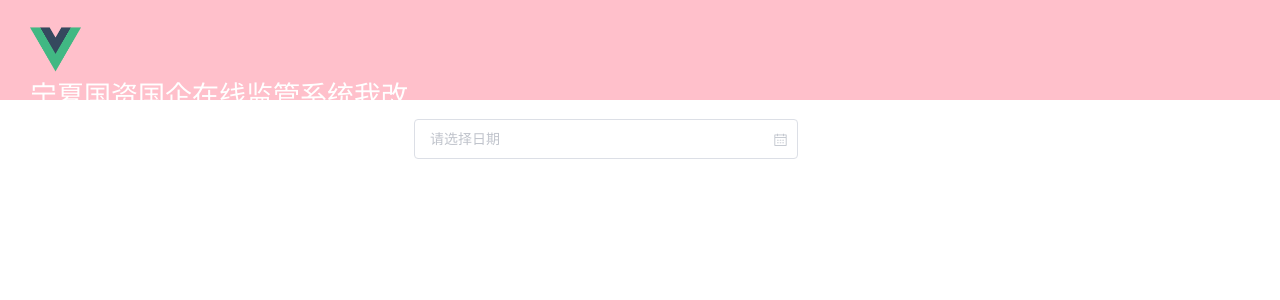
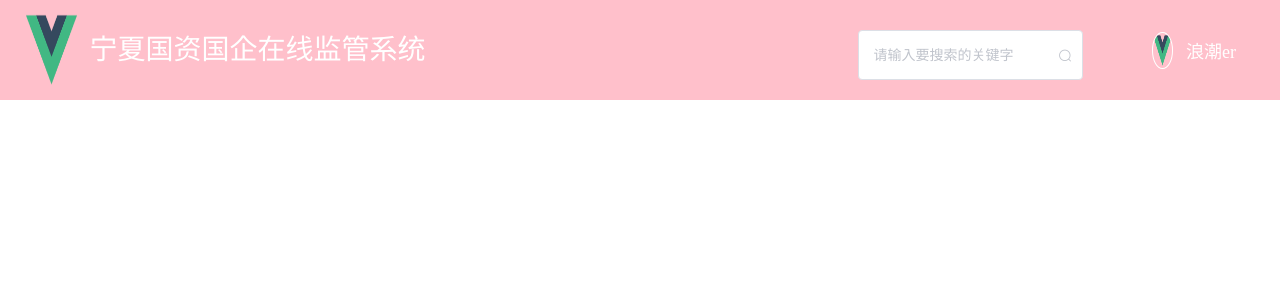
Before and after one commit to xuanhuazz/nxmh, a Vue app: page / in a window 1280 px wide. Shown: the top 300 px of the page. Built offline with nearby package versions, Linux system fonts and the light colour scheme; a small style sheet from the web is missing.

Commit message:
'Header'

```diff
--- a/public/index.html
+++ b/public/index.html
@@ -5,6 +5,7 @@
     <meta http-equiv="X-UA-Compatible" content="IE=edge">
     <meta name="viewport" content="width=device-width,initial-scale=1.0">
     <link rel="icon" href="<%= BASE_URL %>favicon.ico">
+    <link rel="stylesheet" href="https:////at.alicdn.com/t/font_3291071_b8llov1n8i.css">
     <title><%= htmlWebpackPlugin.options.title %></title>
   </head>
   <body>
--- a/src/components/Header.vue
+++ b/src/components/Header.vue
@@ -1,22 +1,29 @@
 <template>
   <div class="header">
-  <div>
-    <img src="@/assets/logo.png" alt="" class="logo">
+    <div class="logo">
+      <img src="@/assets/logo.png" alt="" />
     </div>
-  <div class="title">宁夏国资国企在线监管系统我改了改</div>
-  <el-input class="input"
-    placeholder="请选择日期"
-    suffix-icon="el-icon-date"
-    v-model="input1">
-  </el-input>
+    <div class="title">宁夏国资国企在线监管系统</div>
+    <div class="input">
+      <el-input placeholder="请输入要搜索的关键字" suffix-icon="el-icon-search" class="input-el"></el-input>
+      <i class="iconfont icon-tongzhi"></i>
     </div>
-
+    <div class="information">
+      <div class="head">
+        <img src="@/assets/logo.png" alt="">
+      </div>
+      <div class="name">
+        浪潮er
+      </div>
+      <i class="iconfont icon-sanjiao1"></i>
+    </div>
+  </div>
 </template>
 
 <script>
 export default {
-  name:'Header'
-}
+  name: "Header",
+};
 </script>
 
 <style scoped lang="less">
@@ -24,21 +31,70 @@ export default {
   width: 100%;
   height: 100px;
   background-color: pink;
+  display: flex;
   .logo {
-    width: 4%;
-    height: 50%;
-    margin: 24px 0 0 30px;
+    width: 5%;
+    height: 100px;
+    margin-left: 2%;
+    img {
+      width: 80%;
+      height: 80%;
+      margin-top: 10px;
+      }
     }
   .title {
-    display: inline-block;
-    width: 30%;
-    height: 50%;
+    width: 60%;
+    line-height: 100px;
+    font-size: 28px;
     color: white;
-    font-size: 27px;
-    margin: -5px 0 0 30px;
     }
   .input {
-    width: 30%;
+    width: 22%;
+    margin-top: 30px;
+    .input-el {
+      display: inline-block;
+      width: 80%;
+
+    }
+    .icon-tongzhi {
+      margin-left: 10%;
+      color: white;
+      font-size: 25px;
+      vertical-align: middle;
+    }
+  }
+  .information {
+    display: flex;
+    width: 10%;
+    height: 100%;
+    // justify-content:space-around;
+    align-items: center;
+    .head {
+      width: 15%;
+      height: 35%;
+      border: 1px solid white;
+      border-radius: 50%;
+      overflow: hidden;
+      margin-left: 10%;
+      img {
+        width: 100%;
+        height: 100%;
+      }
+    }
+    .name {
+      font-size: 18px;
+      color: white;
+      margin-left: 10%;
+    }
+    .icon-sanjiao1 {
+      color: white;
+      margin-left: 4%;
+    }
   }
 }
 </style>
+<style >
+.el-input__inner {
+  height: 50px!important;
+}
+</style>
```
Also changed, not shown: 1 other file (tests, documents, lock files or other folders). Lines whose indentation alone changed are shown as unchanged.
